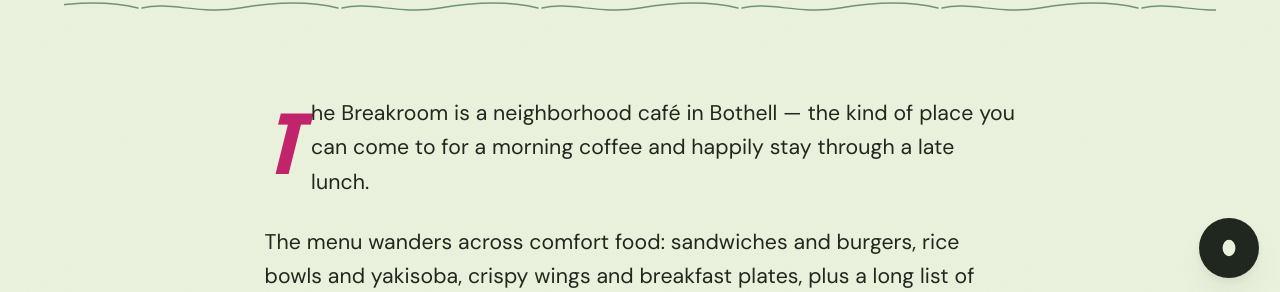
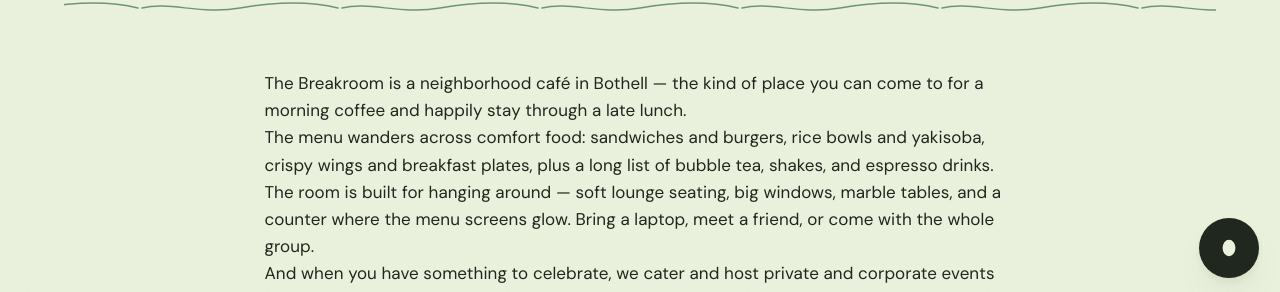
Before and after one commit to Aryaman-R/BreakRoom, a Next.js app: page /about in a window 1280 px wide. Shown: the part 501-793 px from the top of the page. Built offline with nearby package versions, Linux system fonts and the light colour scheme; no server answers; a web font is replaced by a local one.

Commit message:
font on about

```diff
--- a/app/about/page.tsx
+++ b/app/about/page.tsx
@@ -33,7 +33,7 @@
           {about.story.map((para, i) => (
             <Reveal key={i} delay={i * 0.04}>
               <p
-                className={`mt-6 text-lg leading-relaxed ${i === 0 ? "dropcap" : ""}`}
+
                 dangerouslySetInnerHTML={{ __html: para }}
               />
             </Reveal>
```
